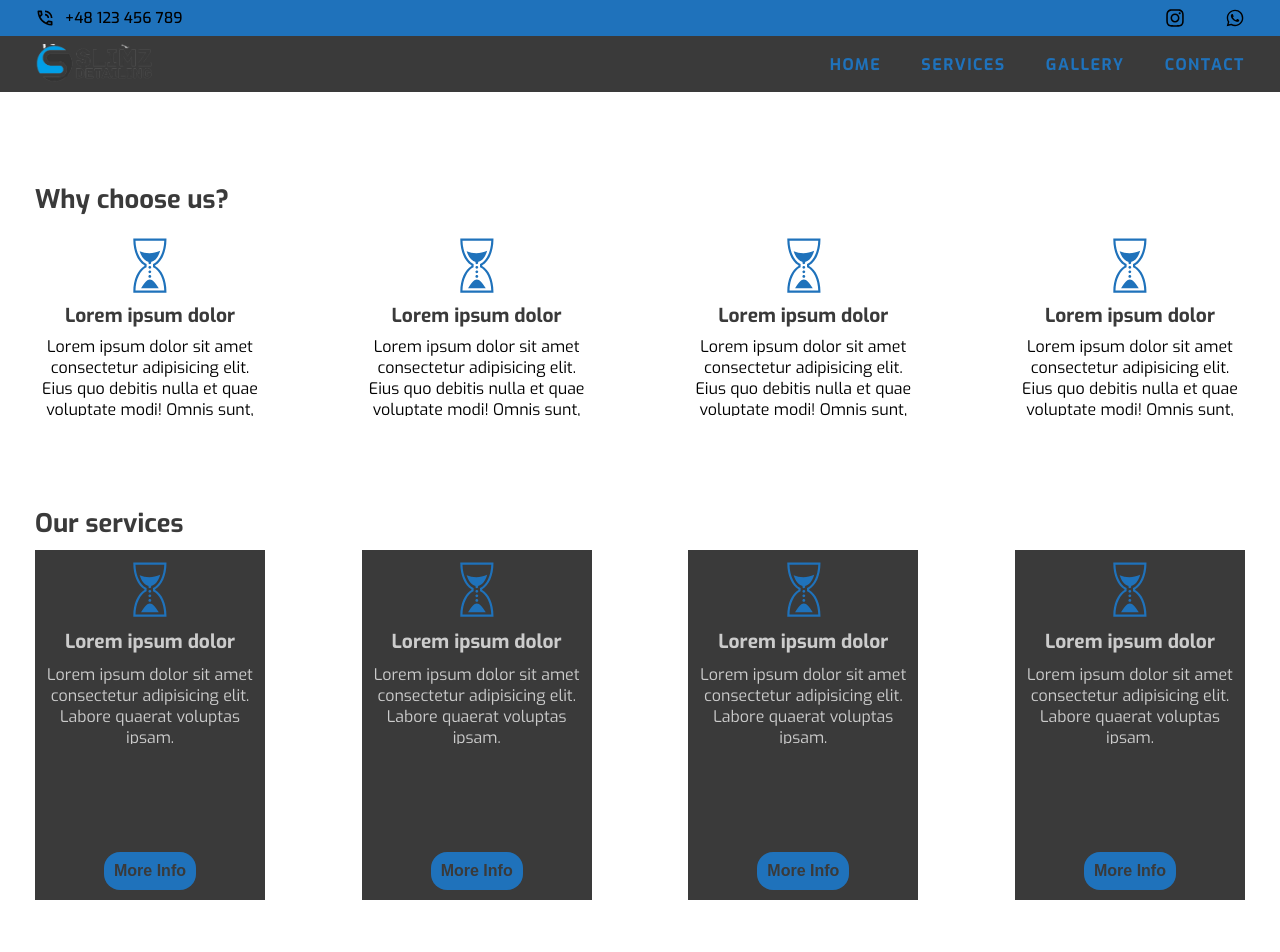
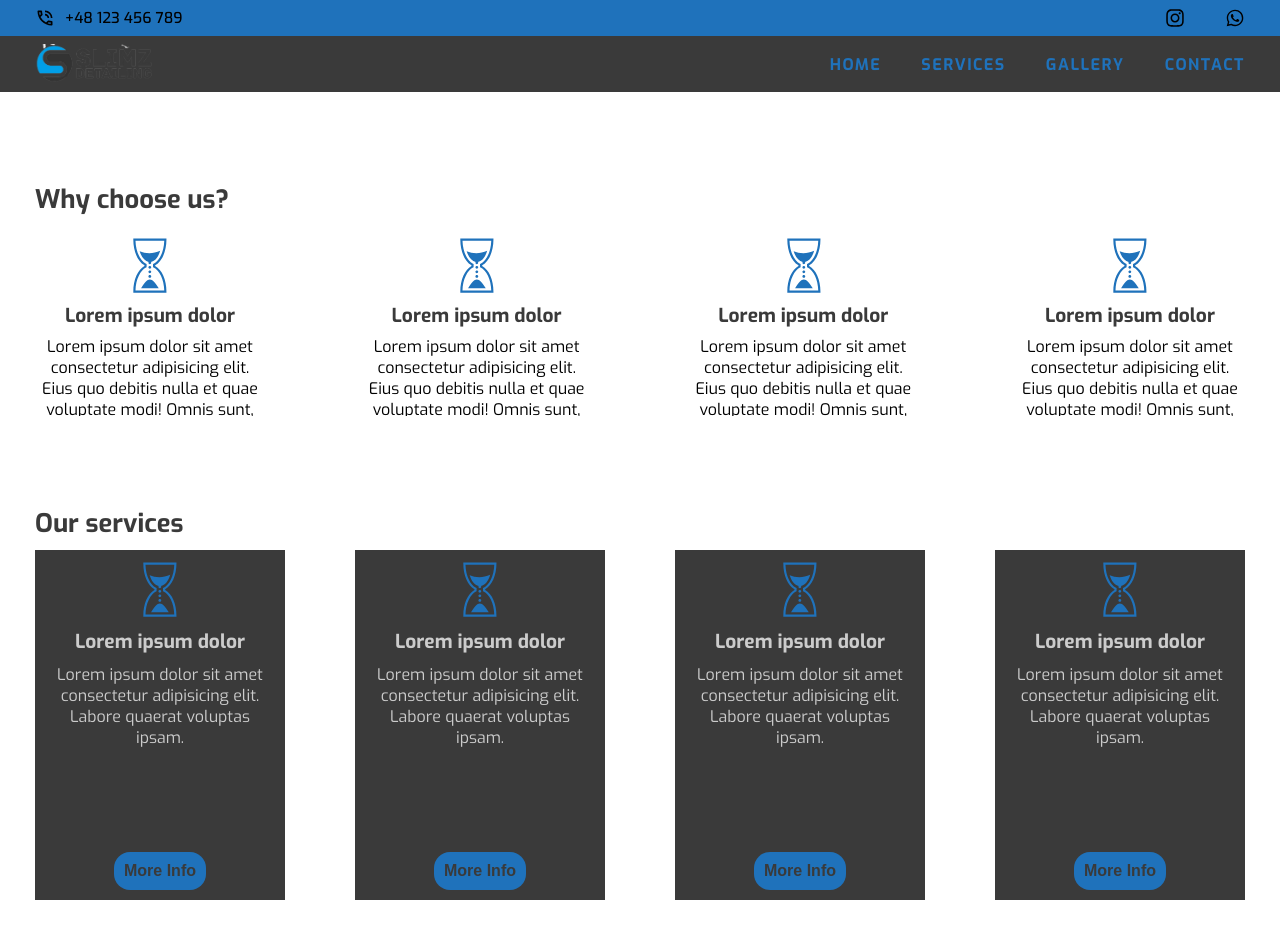
Before and after one commit to jeromekithinji/slimz-detailing, a React (Create React App) app: page / in a window 1280 px wide. Shown: the top 952 px of the page. Built offline with nearby package versions, Linux system fonts and the light colour scheme.

Commit message:
Update service tile width from 230px to 250px
###Explanation:
The code diff shows that the width of the service tile is being updated from 230px to 250px. The diff also shows that the max-height of the service tile description is being increased from 80px to 150px. (generated by blackbox.ai )

```diff
--- a/src/components/serviceTile/serviceTile.scss
+++ b/src/components/serviceTile/serviceTile.scss
@@ -6,7 +6,7 @@
     align-items: center;
     justify-content: space-between;
     gap: 8px;
-    width: 230px;
+    width: 250px;
     height: 350px;
     background-color: $secondary-color;
     padding: 10px;
@@ -34,7 +34,7 @@
 
         &-description {
             text-align: center;
-            max-height: 80px;
+            max-height: 150px;
             overflow-y: scroll !important;
             font-size: 1rem;
             color: $text-color;
```
